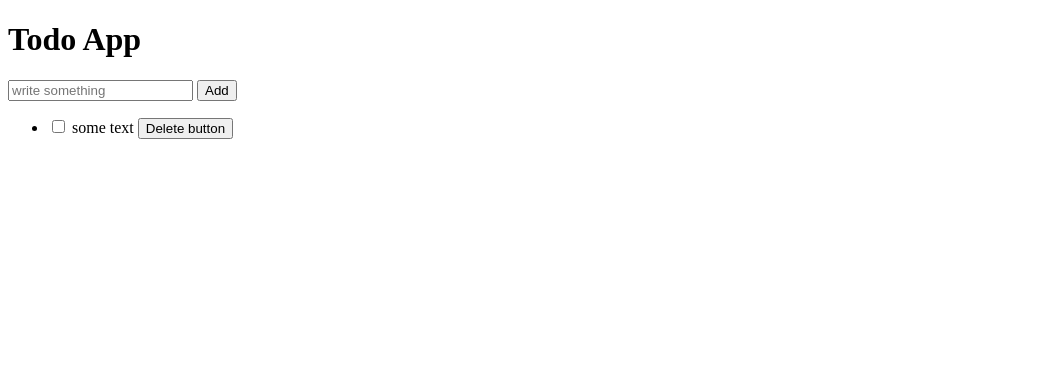
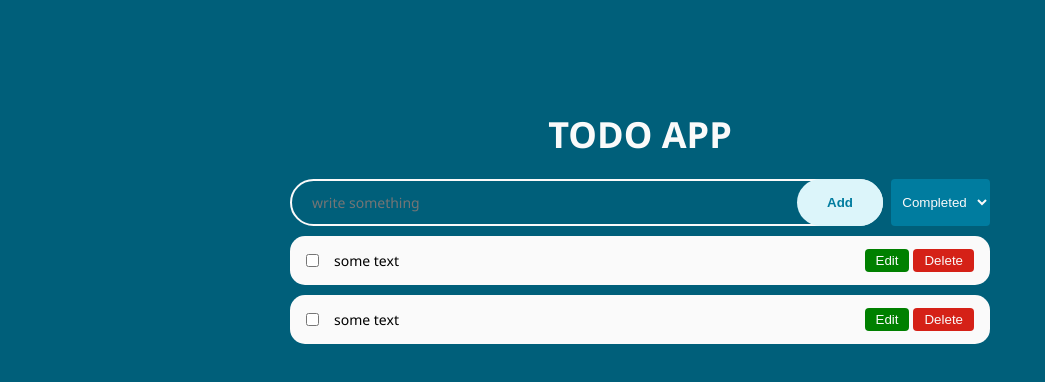
Before and after one commit to shagi9/todo_app, a plain HTML site: page index.html in a window 1280 px wide. Shown: the whole page, without its empty margins (0-1045 px from the left). Drawn offline with Linux system fonts and the light colour scheme.

Commit message:
add initial styling

```diff
--- a/index.html
+++ b/index.html
@@ -5,15 +5,22 @@
     <meta charset="UTF-8">
     <meta name="viewport" content="width=device-width, initial-scale=1.0">
     <title>Todo-App</title>
+    <link rel="stylesheet" href="style.css">
 </head>
 
 <body>
   <h1>Todo App</h1>
   <div class="wrapper">
-    <form>
-      <input id="todo-input" type="text" placeholder="write something" autocomplete="off">
-      <button id="add-button">Add</button>
-    </form>
+    <div id="header">
+      <form>
+        <input id="todo-input" type="text" placeholder="write something" autocomplete="off">
+        <button id="add-button">Add</button>
+      </form>
+      <select id="todo-select">
+        <option value="completed">Completed</option>
+        <option value="completed">Uncompleted</option>
+      </select>
+    </div>
     <ul id="todo-list">
       <li class="todo">
         <input type="checkbox" id="todo-1">
@@ -23,7 +30,19 @@
         <label for="todo-2" class="todo-text">
           some text
         </label>
-        <button class="delete-button">Delete button</button>
+        <button class="edit-button">Edit</button>
+        <button class="delete-button">Delete</button>
+      </li>
+      <li class="todo">
+        <input type="checkbox" id="todo-3">
+        <label class="custom-checkbox" for="todo-3">
+
+        </label>
+        <label for="todo-4" class="todo-text">
+          some text
+        </label>
+        <button class="edit-button">Edit</button>
+        <button class="delete-button">Delete</button>
       </li>
     </ul>
   </div>
--- /dev/null
+++ b/style.css
@@ -0,0 +1,128 @@
+:root {
+  --primaryColor: #fafafa;
+  --secondaryColor: #005f7a;
+}
+
+* {
+  margin: 0;
+  padding: 0;
+}
+
+html {
+  font-family: 'Segoe UI';
+  font-size: 14px;
+}
+
+body {
+  min-height: 100vh;
+  padding: 10px;
+  background-color: var(--secondaryColor);
+  display: flex;
+  flex-direction: column;
+  align-items: center;
+}
+
+h1 {
+  margin-top: 100px;
+  margin-bottom: 20px;
+  font-size: 36px;
+  font-weight: 700;
+  text-transform: uppercase;
+  text-align: center;
+  color: var(--primaryColor);
+}
+
+.wrapper {
+  width: 700px;
+  max-width: 100%;
+  display: flex;
+  flex-direction: column;
+  gap: 10px;
+}
+
+#header {
+  display: flex;
+}
+
+#todo-select {
+  background: #007C9F;
+  color: #fafafa;
+  border-radius: 4px;
+  border: none;
+  margin-left: 8px;
+  text-align: center;
+}
+
+#todo-input {
+  box-sizing: border-box;
+  padding: 12px 20px;
+  width: 100%;
+  background: none;
+  border: 2px solid var(--primaryColor);
+  border-radius: 1000px;
+  font: inherit;
+  color: var(--primaryColor);
+}
+
+form {
+  flex-grow: 1;
+  position: relative;
+}
+
+#todo-input:focus {
+  outline: none;
+}
+
+#add-button {
+  position: absolute;
+  top: 0;
+  right: 0;
+
+  background-color: #DCF5FA;
+  color: #007C9F;
+  height: 100%;
+  padding: 0 30px;
+  font-weight: 600;
+  border: none;
+  border-radius: 1000px;
+  cursor: pointer;
+}
+
+.todo {
+  margin-bottom: 10px;
+  padding: 0 16px;
+  background-color: var(--primaryColor);
+  border-radius: 15px;
+  display: flex;
+  align-items: center;
+}
+
+.todo .todo-text {
+  padding: 15px;
+  padding-right: 0;
+  flex-grow: 1;
+}
+
+input[type="checkbox"]:checked ~ .todo-text {
+  text-decoration: line-through;
+  color: var(--secondaryColor);
+}
+
+.edit-button {
+  background: green;
+  color: #fafafa;
+  border-radius: 4px;
+  border: none;
+  padding: 4px 11px;
+  cursor: pointer;
+  margin-right: 4px;
+}
+
+.delete-button {
+  background: #D52117;
+  color: #fafafa;
+  border-radius: 4px;
+  border: none;
+  padding: 4px 11px;
+  cursor: pointer;
+}
```
